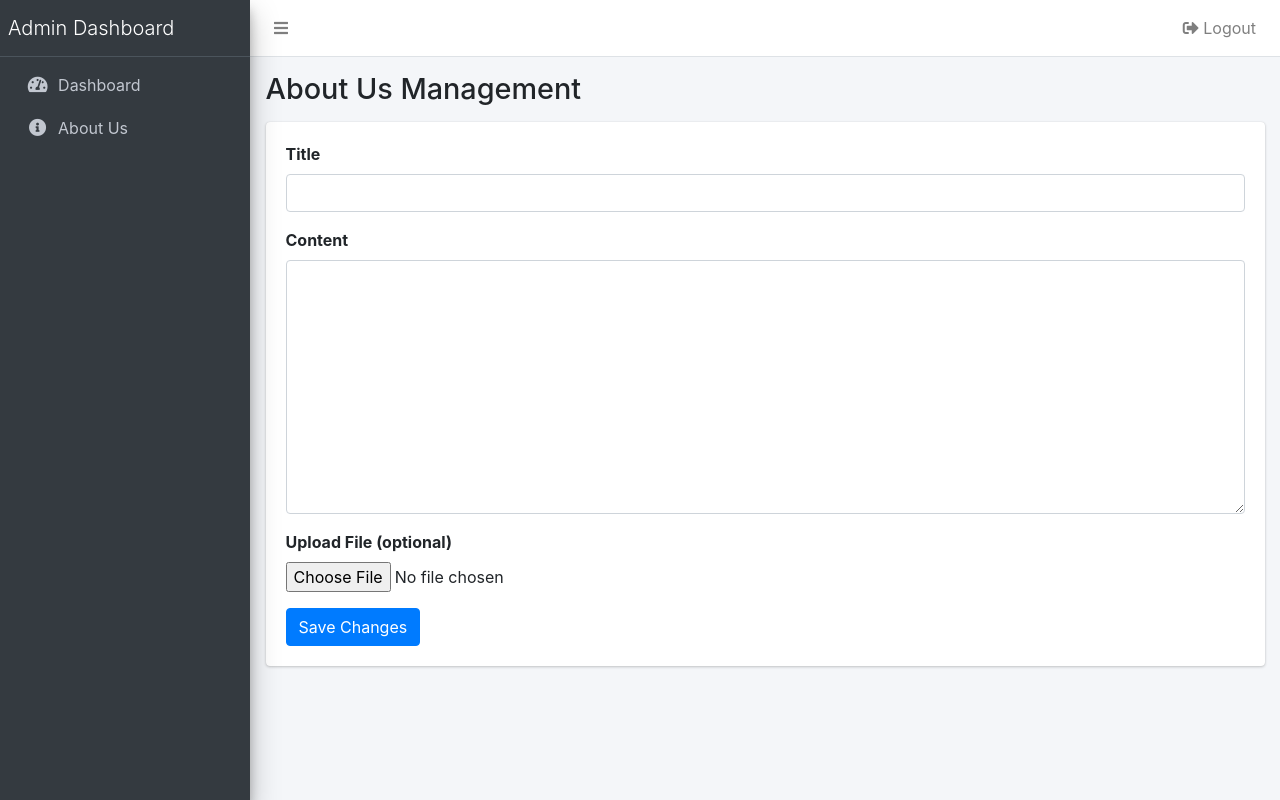
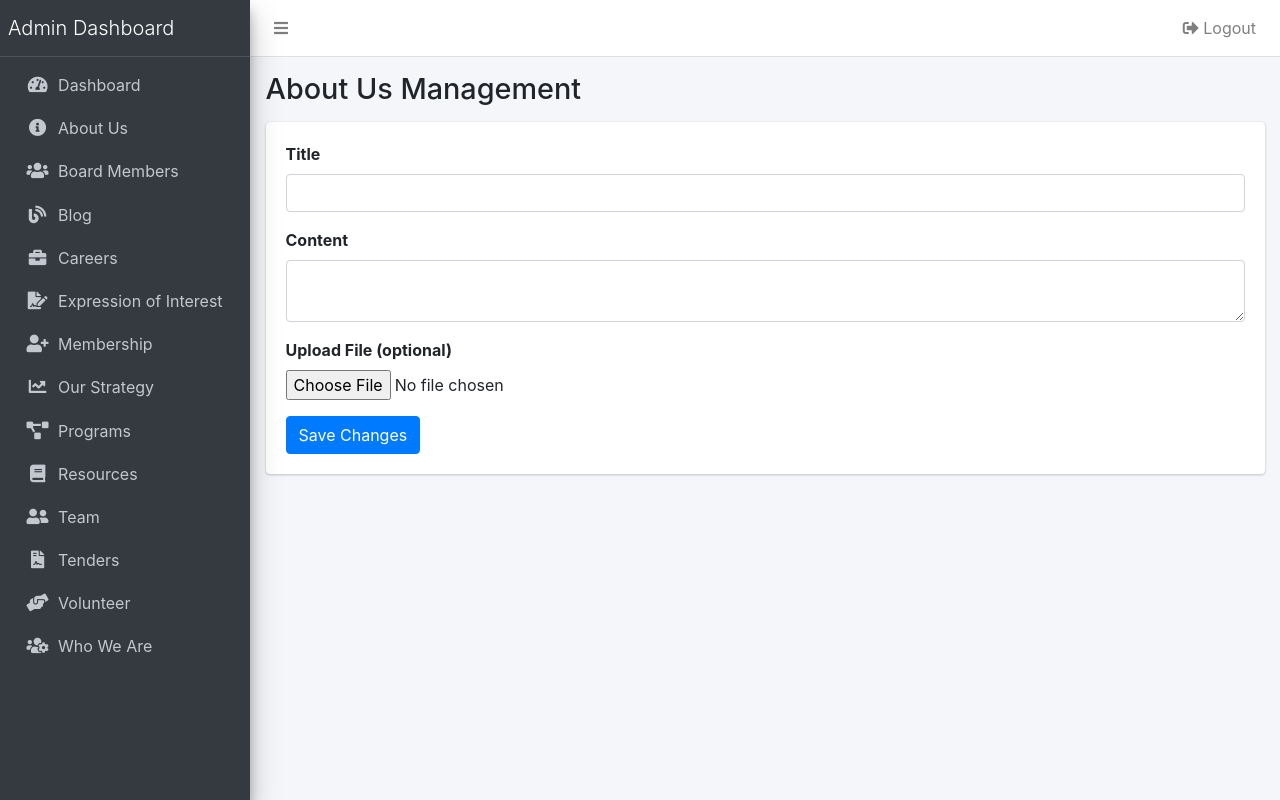
Before and after one commit to dolarnold/Nephak_Org, a PHP site: page /admin/sections/about.php in a window 1280 px wide. Run offline with PHP 8.4, Linux system fonts and the light colour scheme; data that the repository does not hold is empty; some libraries are stand-ins or nearby versions.

Commit message:
admin sidebar and login credentials fixed

```diff
--- /dev/null
+++ b/admin/hash.php
@@ -0,0 +1,5 @@
+<?php
+$password = '@54321';
+$hashedPassword = password_hash($password, PASSWORD_DEFAULT);
+echo "Hashed Password: " . $hashedPassword;
+?>
--- a/admin/includes/sidebar.php
+++ b/admin/includes/sidebar.php
@@ -18,7 +18,78 @@
                         <p>About Us</p>
                     </a>
                 </li>
-                <!-- Add other menu items -->
+                <li class="nav-item">
+                    <a href="../sections/board-members.php" class="nav-link">
+                        <i class="nav-icon fas fa-users"></i>
+                        <p>Board Members</p>
+                    </a>
+                </li>
+                <li class="nav-item">
+    <a href="../sections/blog.php" class="nav-link">
+        <i class="nav-icon fas fa-blog"></i>
+        <p>Blog</p>
+    </a>
+</li>
+                <li class="nav-item">
+                    <a href="../sections/careers.php" class="nav-link">
+                        <i class="nav-icon fas fa-briefcase"></i>
+                        <p>Careers</p>
+                    </a>
+                </li>
+                <li class="nav-item">
+                    <a href="../sections/expression-of-interest.php" class="nav-link">
+                        <i class="nav-icon fas fa-file-signature"></i>
+                        <p>Expression of Interest</p>
+                    </a>
+                </li>
+                <li class="nav-item">
+                    <a href="../sections/membership.php" class="nav-link">
+                        <i class="nav-icon fas fa-user-plus"></i>
+                        <p>Membership</p>
+                    </a>
+                </li>
+                <li class="nav-item">
+                    <a href="../sections/strategy.php" class="nav-link">
+                        <i class="nav-icon fas fa-chart-line"></i>
+                        <p>Our Strategy</p>
+                    </a>
+                </li>
+                <li class="nav-item">
+                    <a href="../sections/programs.php" class="nav-link">
+                        <i class="nav-icon fas fa-project-diagram"></i>
+                        <p>Programs</p>
+                    </a>
+                </li>
+                <li class="nav-item">
+                    <a href="../sections/resources.php" class="nav-link">
+                        <i class="nav-icon fas fa-book"></i>
+                        <p>Resources</p>
+                    </a>
+                </li>
+                <li class="nav-item">
+                    <a href="../sections/team.php" class="nav-link">
+                        <i class="nav-icon fas fa-user-friends"></i>
+                        <p>Team</p>
+                    </a>
+                </li>
+                <li class="nav-item">
+                    <a href="../sections/tenders.php" class="nav-link">
+                        <i class="nav-icon fas fa-file-contract"></i>
+                        <p>Tenders</p>
+                    </a>
+                </li>
+                <li class="nav-item">
+                    <a href="../sections/volunteer.php" class="nav-link">
+                        <i class="nav-icon fas fa-hands-helping"></i>
+                        <p>Volunteer</p>
+                    </a>
+                </li>
+                <li class="nav-item">
+                    <a href="../sections/who-we-are.php" class="nav-link">
+                        <i class="nav-icon fas fa-users-cog"></i>
+                        <p>Who We Are</p>
+                    </a>
+                </li>
             </ul>
         </nav>
     </div>
--- a/admin/sections/about.php
+++ b/admin/sections/about.php
@@ -27,6 +27,16 @@ $about = $result->fetch_assoc();
     <title>About Us - Admin Dashboard</title>
     <link href="https://cdnjs.cloudflare.com/ajax/libs/font-awesome/5.15.4/css/all.min.css" rel="stylesheet">
     <link href="https://cdnjs.cloudflare.com/ajax/libs/admin-lte/3.2.0/css/adminlte.min.css" rel="stylesheet">
+    <script src="https://cdn.tiny.cloud/1/no-api-key/tinymce/6/tinymce.min.js" referrerpolicy="origin"></script>
+    <script>
+        tinymce.init({
+            selector: '#content',
+            menubar: false,
+            plugins: 'advlist autolink lists link charmap print preview anchor searchreplace visualblocks code fullscreen insertdatetime media table paste code help wordcount',
+            toolbar: 'undo redo | formatselect | bold italic underline | alignleft aligncenter alignright alignjustify | bullist numlist outdent indent | removeformat',
+            height: 300
+        });
+    </script>
 </head>
 <body class="hold-transition sidebar-mini">
     <div class="wrapper">
@@ -56,7 +66,7 @@ $about = $result->fetch_assoc();
                                 </div>
                                 <div class="form-group">
                                     <label for="content">Content</label>
-                                    <textarea class="form-control" id="content" name="content" rows="10" required>
+                                    <textarea class="form-control" id="content" name="content" required>
                                         <?php echo htmlspecialchars($about['content'] ?? ''); ?>
                                     </textarea>
                                 </div>
```
Also changed, not shown: admin/config/auth.php (added, +32 -0 lines), index.php (added, +114 -0 lines).
